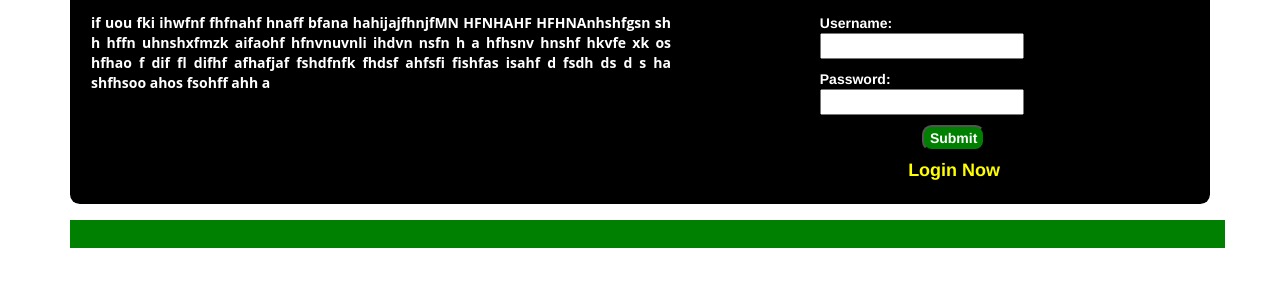
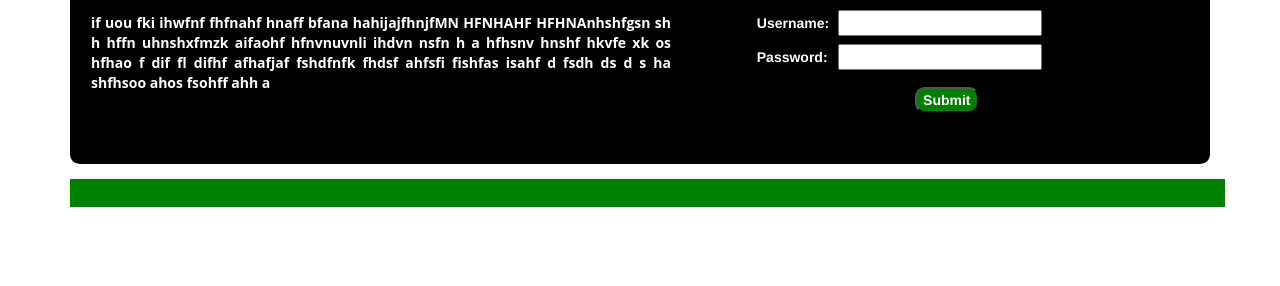
Before and after one commit to philipAdelabu/philipAdelabu.github.io, a plain HTML site: page index.html in a window 1280 px wide. Shown: the part 352-638 px from the top of the page. Drawn offline with nearby package versions, Linux system fonts and the light colour scheme.

Commit message:
second commit

```diff
--- a/index.html
+++ b/index.html
@@ -61,21 +61,34 @@
 
               </div>
             </div>
-          <div class="lform">
+
             <br /> <br />
             <div id='sign'><p><a class="bx" href="registration.html"><span>Sign Up</span></a>   <a class="bx" href="#">Password Forgotten?</a></p></div>
-            <div class='forml1'>
-            <div class="tform">
+
+
+
+       <div class="tform">
             <form>
-             <p class="char">Username: <input class ='theinput' type='text' name='username'  /></p>
-              <p class="char">Password: <input class ='theinput' type='password' name='password' /></p>
-              <button class = 'buttom' type='submit' value='Submit'>Submit</button>
+            <table class="rtable">
+             <tr>
+             <td class="char">Username:</td><td><input class ='theinput' type='text' name='username' /></td>
+             </tr>
+             <tr>
+             <td class="char">Password: </td><td><input class ='password' type='text' name='password'/></td>
+             </tr>
+             <tr>
+             <td></td><td></td>
+             </tr>
+             <td></td><td><button class = 'buttom' type='submit' value='Submit'>Submit</button></td>
+             </tr>
+            </table>
             </form>
-            <h4 class="ln">Login Now</h4>
-            </div>
-            </div>
-          </div>
-       </div>
+            <br />
+            <br />
+        </div>
+
+
+
 
 
 
```
Also changed, not shown: registration.html (+5 -5 lines).
